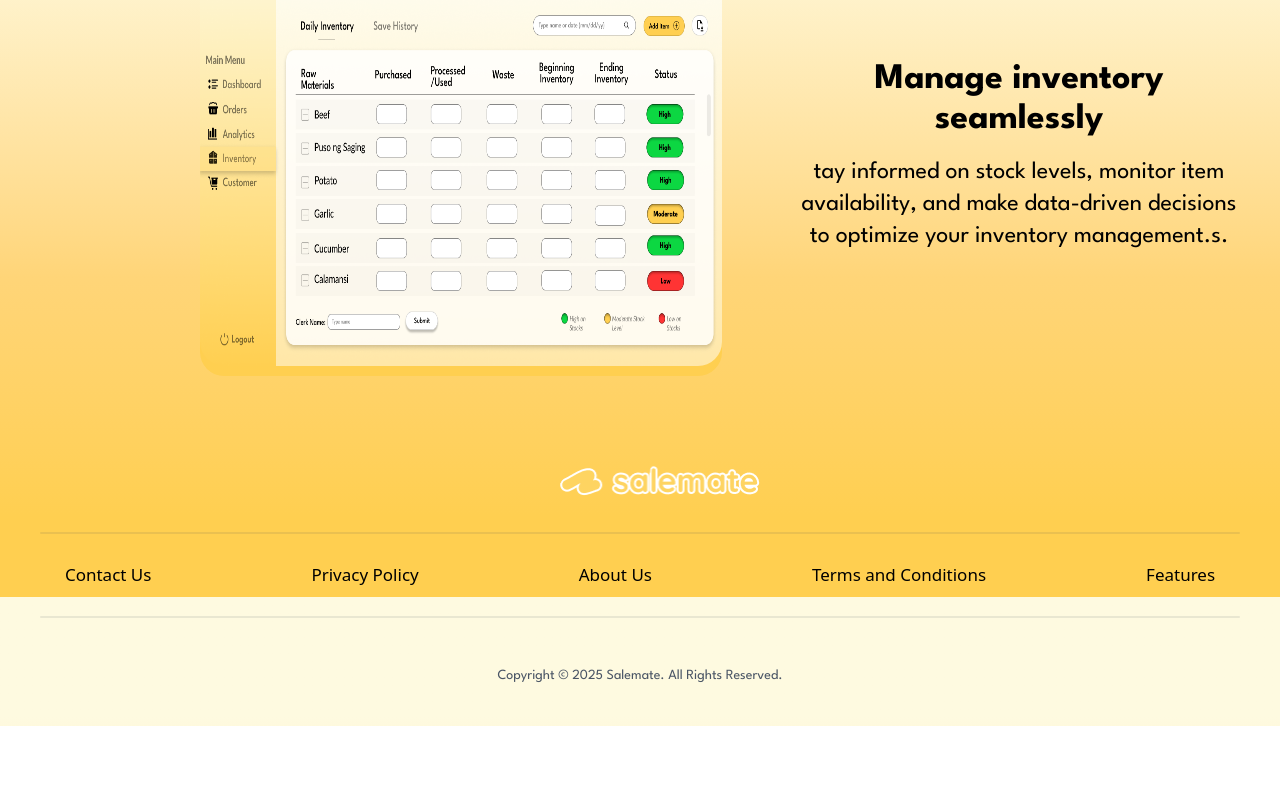
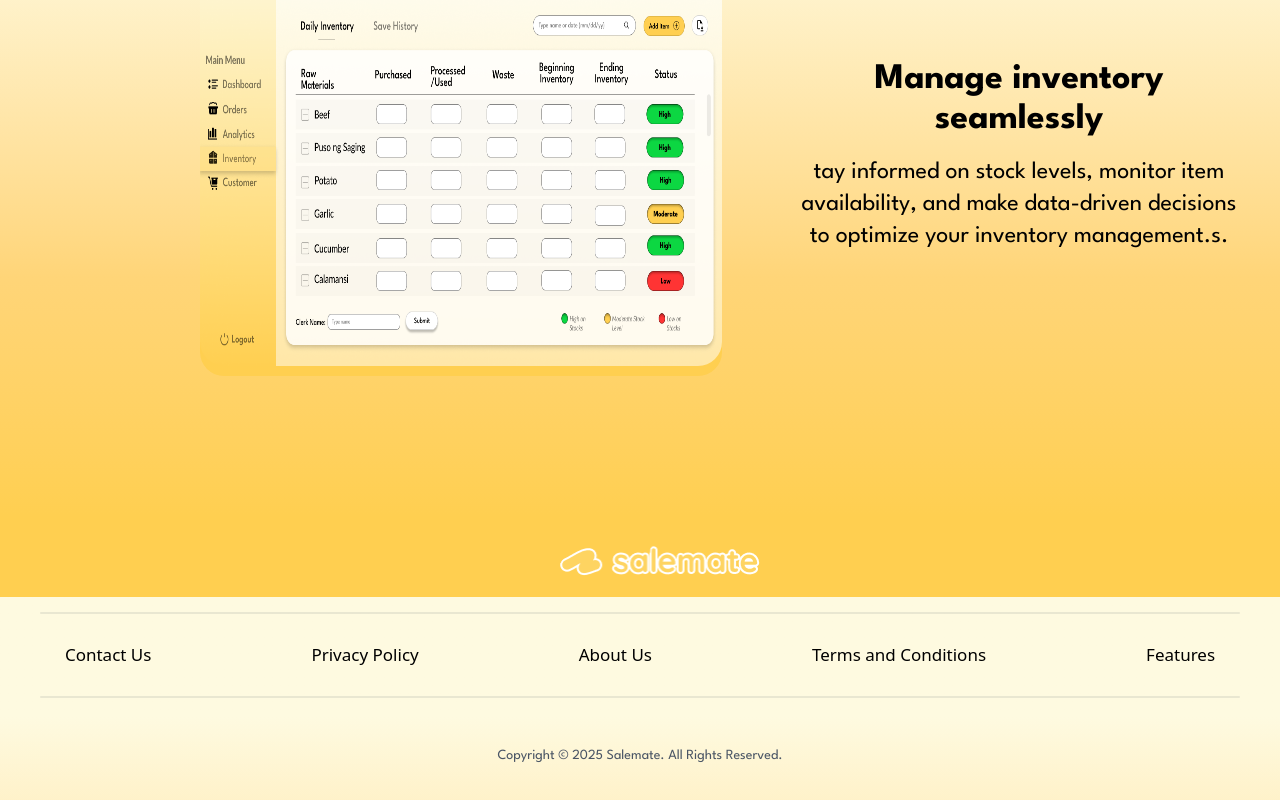
Before and after one commit to IamMattHenry/Salemate, a React (Vite) app: page / in a window 1280 px wide. Shown: the part 3403-4203 px from the top of the page. Before the commit the page ends 4129 px from the top, so only its background shows below. Built offline with nearby package versions, Linux system fonts and the light colour scheme; a web font is replaced by a local one.

Commit message:
paa-ni-reke

```diff
--- a/src/components/Home/Footer.jsx
+++ b/src/components/Home/Footer.jsx
@@ -6,7 +6,7 @@ function Footer() {
       <div className="w-full text-center">
         <div>
           <a href="/">
-          <img className="flex w-[200px] justify-center items-center ml-140" src="/salemate.png" alt="logo"/>
+          <img className="flex w-[200px] justify-center items-center ml-140 pt-20" src="/salemate.png" alt="logo"/>
           </a>
         </div>
         <hr className="h-0.5 my-7 w-300 mx-auto bg-gray-700 border-0 rounded-lg dark:bg-400 opacity-10"></hr>
```
